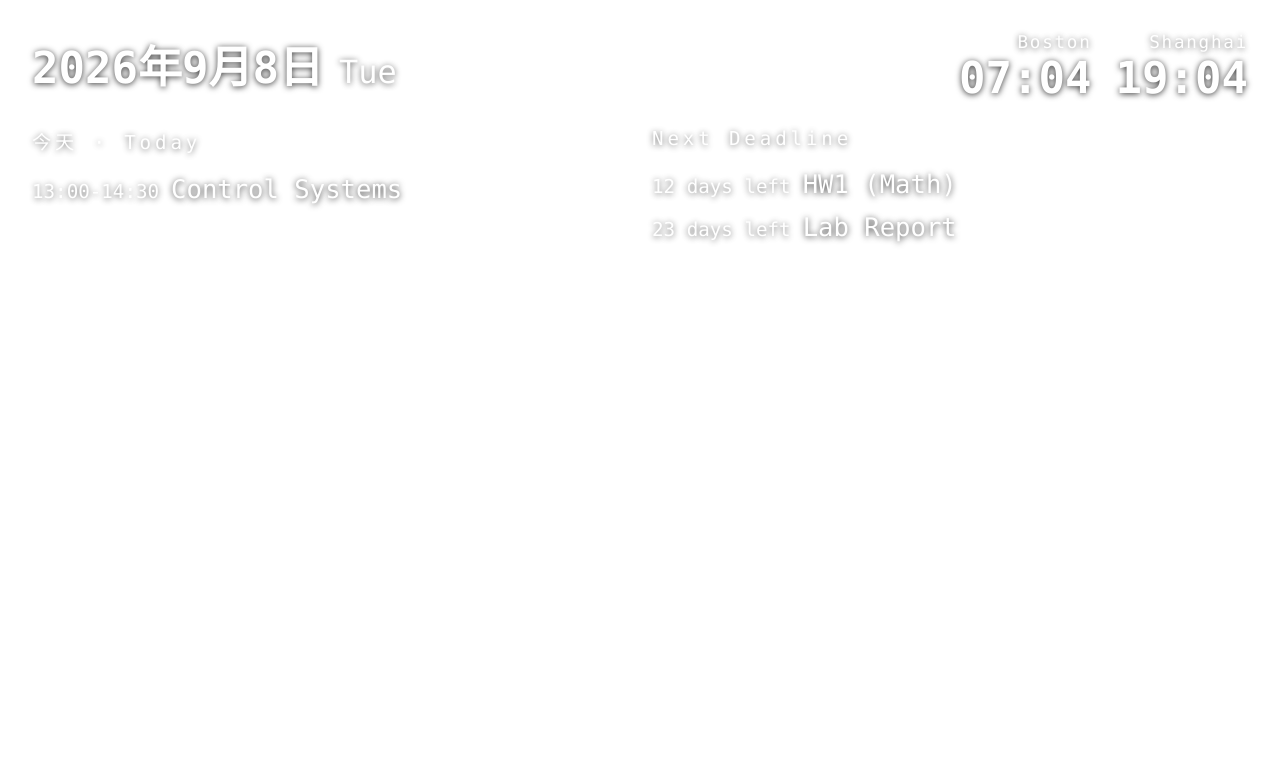
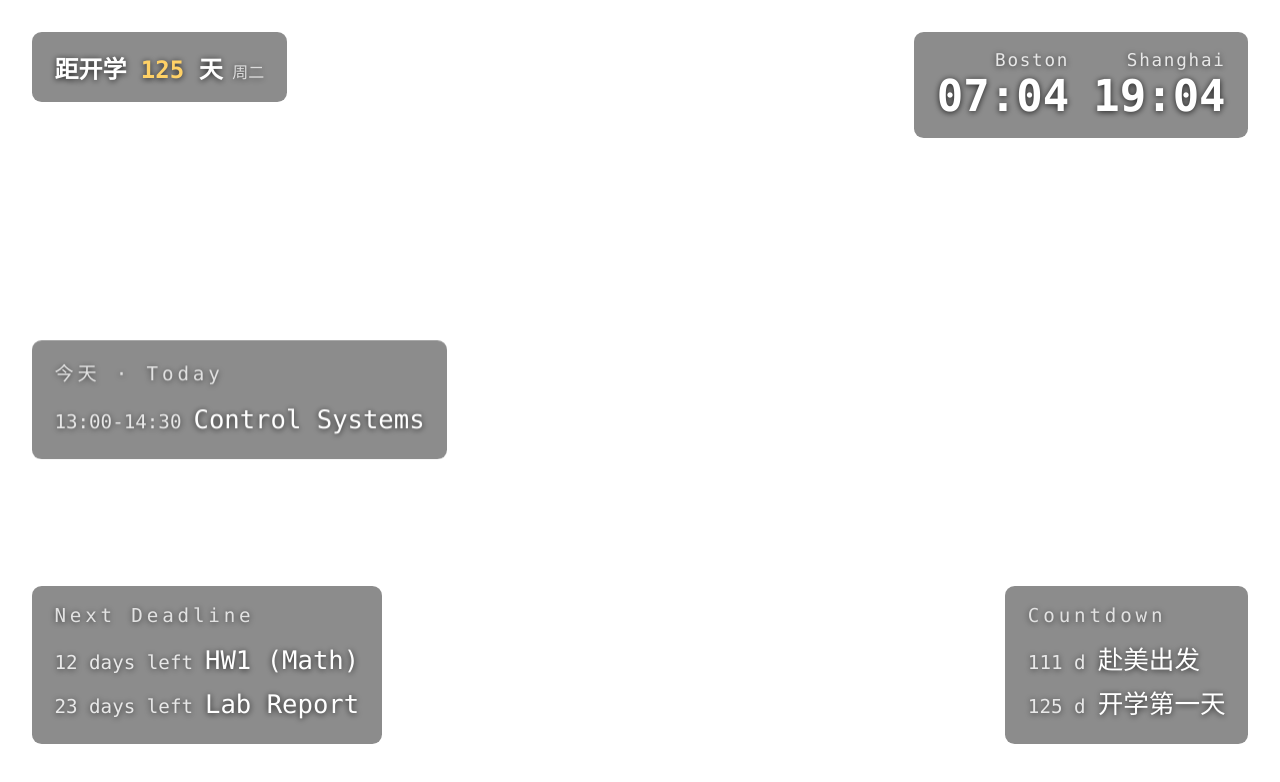
Before and after one commit to miaochengwudkz32-hue/wallboard, a plain HTML site: page index.html in a window 1280 px wide. Drawn offline with Linux system fonts and the light colour scheme.

Commit message:
v0.1.1: customizable 9-grid layout, tz-mismatch date badges, week counter + event countdowns

```diff
--- a/app.js
+++ b/app.js
@@ -1,12 +1,13 @@
-// Wallboard v0.1 — config-driven student dashboard
-// Data source: config.json (same folder). If opened via file:// without a server,
-// falls back to DEFAULT_CONFIG so the page still renders in a plain browser.
+// Wallboard v0.1.1 — config-driven student dashboard
+// Data source: config.json (same folder). Falls back to DEFAULT_CONFIG on file://.
 
 const DEFAULT_CONFIG = {
+  layout: { weekbar: "tl", clocks: "tr", courses: "ml", deadlines: "bl", events: "br" },
   clocks: [
     { city: "Boston", tz: "America/New_York" },
     { city: "Shanghai", tz: "Asia/Shanghai" }
   ],
+  termStart: "2027-01-11",
   courses: [
     { days: [1, 3], time: "09:00-10:30", name: "Engineering Math" },
     { days: [2, 4], time: "13:00-14:30", name: "Control Systems" }
@@ -15,10 +16,15 @@ const DEFAULT_CONFIG = {
     { name: "HW1 (Math)", due: "2026-09-20T23:59" },
     { name: "Lab Report", due: "2026-10-01T17:00" }
   ],
+  events: [
+    { name: "赴美出发", date: "2026-12-28" },
+    { name: "开学第一天", date: "2027-01-11" }
+  ],
   refreshSeconds: 30
 };
 
-const DAY_NAMES = ["Sun", "Mon", "Tue", "Wed", "Thu", "Fri", "Sat"];
+const DAY_NAMES = ["周日", "周一", "周二", "周三", "周四", "周五", "周六"];
+const POS = ["tl", "tc", "tr", "ml", "c", "mr", "bl", "bc", "br", "none"];
 
 function loadConfig() {
   return fetch("config.json")
@@ -26,13 +32,42 @@ function loadConfig() {
     .catch(() => DEFAULT_CONFIG);
 }
 
+/* 把 config.layout 的关键字应用到面板位置 */
+function applyLayout(layout) {
+  const map = { weekbar: "weekbar", clocks: "clocks", courses: "courses", deadlines: "deadlines", events: "events" };
+  for (const [key, id] of Object.entries(map)) {
+    const el = document.getElementById(id);
+    el.className = "panel " + (POS.includes(layout[key]) ? "pos-" + layout[key] : "pos-" + key);
+  }
+}
+
+/* 该时区的日期字符串（用于和系统本地日期比较） */
+function dateInTz(now, tz) {
+  return now.toLocaleDateString("en-CA", { timeZone: tz }); // YYYY-MM-DD
+}
+
 function renderClocks(cfg, now) {
+  const localDate = dateInTz(now, Intl.DateTimeFormat().resolvedOptions().timeZone);
   document.getElementById("clocks").innerHTML = cfg.clocks
     .map(c => {
       const t = now.toLocaleTimeString("en-GB", { timeZone: c.tz, hour: "2-digit", minute: "2-digit" });
-      return `<div class="clock"><div class="city">${c.city}</div><div class="time">${t}</div></div>`;
+      // 只有时差导致该时区日期与系统本地日期不同时，才显示那边的日期
+      const d = dateInTz(now, c.tz);
+      const badge = d !== localDate ? `<div class="date">${d.slice(5).replace("-", "/")}</div>` : "";
+      return `<div class="clock"><div class="city">${c.city}</div><div class="time">${t}</div>${badge}</div>`;
     })
     .join("");
+}
+
+function renderWeekbar(cfg, now) {
+  const el = document.getElementById("weekbar");
+  if (!cfg.termStart) { el.className += " hidden"; return; }
+  const start = new Date(cfg.termStart + "T00:00");
+  const days = Math.floor((now - start) / 864e5);
+  const week = Math.floor(days / 7) + 1;
+  el.innerHTML = days < 0
+    ? `距开学 <span style="color:#ffd166">${Math.abs(days)}</span> 天<small>${DAY_NAMES[now.getDay()]}</small>`
+    : `第 ${week} 周<small>${DAY_NAMES[now.getDay()]}</small>`;
 }
 
 function renderCourses(cfg, now) {
@@ -61,17 +96,32 @@ function renderDeadlines(cfg, now) {
     : `<div class="empty">Nothing due. Enjoy it.</div>`;
 }
 
+function renderEvents(cfg, now) {
+  const today = new Date(now.getFullYear(), now.getMonth(), now.getDate());
+  const items = cfg.events
+    .map(e => ({ ...e, days: Math.round((new Date(e.date + "T00:00") - today) / 864e5) }))
+    .filter(e => e.days >= 0)
+    .sort((a, b) => a.days - b.days)
+    .slice(0, 3);
+  document.getElementById("eventlist").innerHTML = items.length
+    ? items.map(e => {
+        const cls = e.days <= 7 ? "urgent" : e.days <= 30 ? "soon" : "";
+        return `<div class="item ${cls}"><small>${e.days === 0 ? "TODAY" : e.days + " d"}</small>${e.name}</div>`;
+      }).join("")
+    : `<div class="empty">—</div>`;
+}
+
 function tick(cfg) {
   const now = new Date();
-  document.getElementById("date").textContent =
-    now.toLocaleDateString("zh-CN", { month: "long", day: "numeric", year: "numeric" });
-  document.getElementById("weekday").textContent = DAY_NAMES[now.getDay()];
   renderClocks(cfg, now);
+  renderWeekbar(cfg, now);
   renderCourses(cfg, now);
   renderDeadlines(cfg, now);
+  renderEvents(cfg, now);
 }
 
 loadConfig().then(cfg => {
+  applyLayout(cfg.layout || DEFAULT_CONFIG.layout);
   tick(cfg);
   setInterval(() => tick(cfg), (cfg.refreshSeconds || 30) * 1000);
 });
--- a/config.json
+++ b/config.json
@@ -1,8 +1,16 @@
 {
+  "layout": {
+    "weekbar": "tl",
+    "clocks": "tr",
+    "courses": "ml",
+    "deadlines": "bl",
+    "events": "br"
+  },
   "clocks": [
     { "city": "Boston", "tz": "America/New_York" },
     { "city": "Shanghai", "tz": "Asia/Shanghai" }
   ],
+  "termStart": "2027-01-11",
   "courses": [
     { "days": [1, 3], "time": "09:00-10:30", "name": "Engineering Math" },
     { "days": [2, 4], "time": "13:00-14:30", "name": "Control Systems" }
@@ -11,5 +19,9 @@
     { "name": "HW1 (Math)", "due": "2026-09-20T23:59" },
     { "name": "Lab Report", "due": "2026-10-01T17:00" }
   ],
+  "events": [
+    { "name": "赴美出发", "date": "2026-12-28" },
+    { "name": "开学第一天", "date": "2027-01-11" }
+  ],
   "refreshSeconds": 30
 }
--- a/index.html
+++ b/index.html
@@ -7,19 +7,11 @@
 </head>
 <body>
 <div id="board">
-  <div id="datebox">
-    <div id="date"></div>
-    <div id="weekday"></div>
-  </div>
-  <div id="clocks"></div>
-  <div id="courses">
-    <div class="title">今天 · Today</div>
-    <div id="courselist">—</div>
-  </div>
-  <div id="deadlines">
-    <div class="title">Next Deadline</div>
-    <div id="ddllist">—</div>
-  </div>
+  <div id="clocks"   class="panel pos-tr"></div>
+  <div id="weekbar"  class="panel pos-tl"></div>
+  <div id="courses"  class="panel pos-ml"><div class="title">今天 · Today</div><div id="courselist">—</div></div>
+  <div id="deadlines" class="panel pos-bl"><div class="title">Next Deadline</div><div id="ddllist">—</div></div>
+  <div id="events"   class="panel pos-br"><div class="title">Countdown</div><div id="eventlist">—</div></div>
 </div>
 <script src="app.js"></script>
 </body>
--- a/style.css
+++ b/style.css
@@ -6,48 +6,42 @@ html, body {
   overflow: hidden;
 }
 
-#board {
-  box-sizing: border-box;
-  width: 100%; height: 100%;
-  padding: 4vmin;
-  display: grid;
-  grid-template-columns: 1fr 1fr;
-  grid-template-rows: auto 1fr 1fr;
-  gap: 3vmin;
+.panel {
+  position: absolute;
+  background: rgba(0,0,0,.45);
+  border-radius: 1.2vmin;
+  padding: 2.2vmin 2.8vmin;
+  backdrop-filter: blur(2px);
   text-shadow: 0 1px 6px rgba(0,0,0,.8);
 }
 
-.panel {
-  background: rgba(0,0,0,.45);
-  border-radius: 1.2vmin;
-  padding: 2.4vmin 3vmin;
-  backdrop-filter: blur(2px);
-}
+/* 九宫格定位 — config.json 的 layout 字段映射到这些类 */
+.pos-tl { top: 4vmin;    left: 4vmin;  }
+.pos-tc { top: 4vmin;    left: 50%;    transform: translateX(-50%); }
+.pos-tr { top: 4vmin;    right: 4vmin; }
+.pos-ml { top: 50%;      left: 4vmin;  transform: translateY(-50%); }
+.pos-c  { top: 50%;      left: 50%;    transform: translate(-50%, -50%); }
+.pos-mr { top: 50%;      right: 4vmin; transform: translateY(-50%); }
+.pos-bl { bottom: 7vmin; left: 4vmin;  }
+.pos-bc { bottom: 7vmin; left: 50%;    transform: translateX(-50%); }
+.pos-br { bottom: 7vmin; right: 4vmin; }
+.pos-none { display: none; }
 
-#datebox {
-  grid-column: 1 / 2;
-  display: flex; align-items: baseline; gap: 2vmin;
-}
-#date { font-size: 5.5vmin; font-weight: 700; }
-#weekday { font-size: 4vmin; opacity: .85; }
+#clocks { display: flex; gap: 3vmin; }
+.clock { text-align: right; }
+.clock .city  { font-size: 2.2vmin; opacity: .8; letter-spacing: .1em; }
+.clock .time  { font-size: 5.5vmin; font-weight: 700; font-variant-numeric: tabular-nums; }
+.clock .date  { font-size: 2.2vmin; opacity: .75; }  /* 仅当该时区日期与本地不同才显示 */
 
-#clocks {
-  grid-column: 2 / 3;
-  display: flex; justify-content: flex-end; gap: 3vmin;
-}
-.clock { text-align: right; }
-.clock .city { font-size: 2.2vmin; opacity: .8; letter-spacing: .1em; }
-.clock .time { font-size: 5.5vmin; font-weight: 700; font-variant-numeric: tabular-nums; }
-
-#courses  { grid-column: 1 / 2; }
-#deadlines{ grid-column: 2 / 3; }
+#weekbar { font-size: 3vmin; font-weight: 700; }
+#weekbar small { font-size: 2vmin; opacity: .7; margin-left: 1.2vmin; font-weight: 400; }
 
 .title {
   font-size: 2.4vmin; opacity: .75;
   letter-spacing: .2em; margin-bottom: 1.6vmin;
 }
 
-.item { font-size: 3.2vmin; line-height: 1.7; }
+.item { font-size: 3.2vmin; line-height: 1.7; white-space: nowrap; }
 .item small { font-size: 2.4vmin; opacity: .8; margin-right: 1.5vmin; }
 
 .item.urgent { color: #ff7b72; font-weight: 700; }
```
